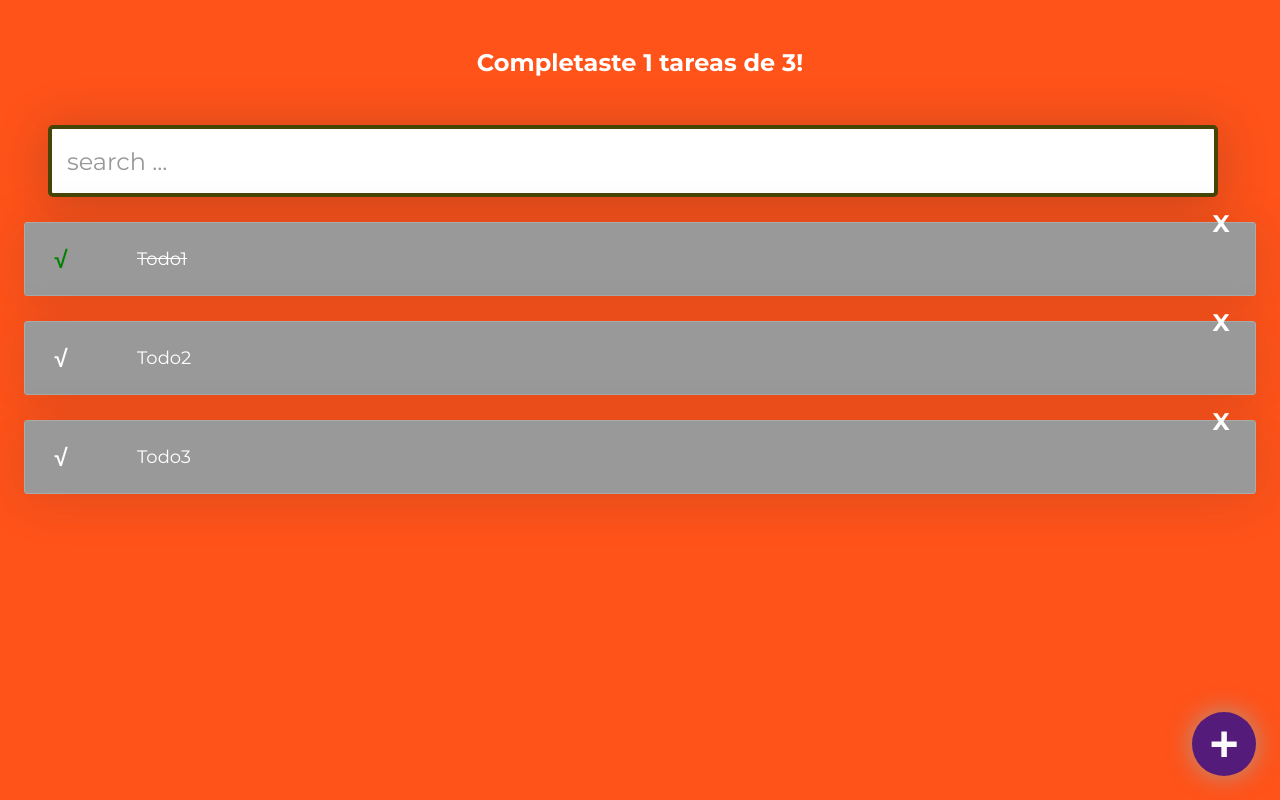
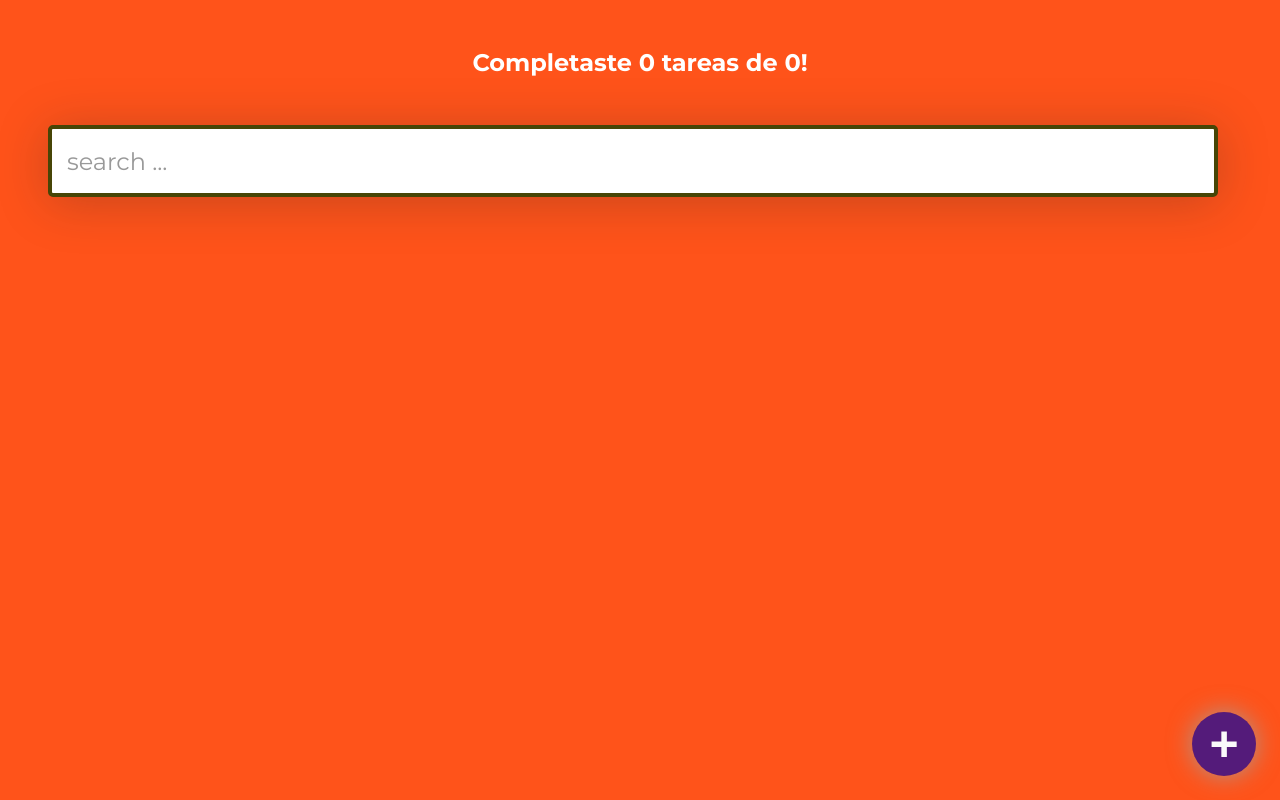
Before and after one commit to pablojorgeandres/react-todo, a React (Create React App) app: page / in a window 1280 px wide. Built offline with nearby package versions, Linux system fonts and the light colour scheme.

Commit message:
localStorage working

```diff
--- a/public/index.html
+++ b/public/index.html
@@ -12,6 +12,7 @@
     <link rel="apple-touch-icon" href="%PUBLIC_URL%/logo192.png" />
     <link rel="manifest" href="%PUBLIC_URL%/manifest.json" />
     <link rel="stylesheet" href="https://fonts.googleapis.com/css?family=Montserrat:wght@400;700&display=swap" />
+    <link rel="stylesheet" href="https://cdnjs.cloudflare.com/ajax/libs/font-awesome/4.7.0/css/font-awesome.min.css">
     <title>React App</title>
   </head>
   <body>
--- a/src/App.js
+++ b/src/App.js
@@ -5,17 +5,27 @@ import { TodoList } from './Components/TodoList';
 import { TodoItem } from './Components/TodoItem';
 import { CreateTodoButton } from './Components/CreateTodoButton';
 
-let defaultTodos = [
-  {text: 'Todo1', completed: true},
-  {text: 'Todo2', completed: false},
-  {text: 'Todo3', completed: false}
-];
+// let defaultTodos = [
+//   {text: 'Todo1', completed: true},
+//   {text: 'Todo2', completed: false},
+//   {text: 'Todo3', completed: false}
+// ];
 
 function App() {
-  const [todos, setTodos] = React.useState(defaultTodos);
+  const localStorageTodos = localStorage.getItem('TODOS_V1');
+  let parsedTodos;
+
+  if (!localStorageTodos) {
+    localStorage.setItem('TODOS_V1', JSON.stringify([]));
+    parsedTodos = [];
+  } else {
+    parsedTodos = JSON.parse(localStorageTodos);
+  }
+
+  const [todos, setTodos] = React.useState(parsedTodos);
   const [searchValue, setSearchValue] = React.useState('');
 
-  const completedTodos = todos.filter(todo => !!todo.completed).length;
+  const completedTodos = todos.filter(x => x.completed).length;
   const totalTodos = todos.length;
 
   let searchedTodos = [];
@@ -23,25 +33,31 @@ function App() {
   if(!searchValue.length >= 1) {
     searchedTodos = todos;
   } else {
-    searchedTodos = todos.filter( todo => {
-      const todoText = todo.text.toLocaleLowerCase();
+    searchedTodos = todos.filter( x => {
+      const todoText = x.text.toLocaleLowerCase();
       const searchText = searchValue.toLowerCase();
       return todoText.includes(searchText);
     })
   }
 
+  const saveTodos = (newTodos) => {
+    const stringifiedTodos = JSON.stringify(newTodos);
+    localStorage.setItem('TODOS_V1', stringifiedTodos);
+    setTodos(newTodos);
+  }
+
   const completeTodo = (text) => {
-    const todoIndex = todos.findIndex( todo => todo.text === text);
+    const todoIndex = todos.findIndex(todo => todo.text === text);
     const newTodos = [...todos];
-    todos[todoIndex].completed = true;
-    setTodos(newTodos);
+    newTodos[todoIndex].completed = true;
+    saveTodos(newTodos);
   }
 
   const deleteTodo = (text) => {
     const todoIndex = todos.findIndex( todo => todo.text === text);
     const newTodos = [...todos];
     newTodos.splice(todoIndex, 1);
-    setTodos(newTodos);
+    saveTodos(newTodos);
   }
 
   return (
--- a/src/Components/TodoItem.js
+++ b/src/Components/TodoItem.js
@@ -8,16 +8,16 @@ function TodoItem(props) {
                 className={`Icon Icon-check ${props.completed && 'Icon-check--active'}`}
                 onClick={props.onComplete}
             >
-                √
+                <i className="fa fa-check"></i>
             </span>
             <p className={`TodoItem-p ${props.completed && 'TodoItem-p--complete'}`}>
                 {props.text}
             </p>
             <span
                 className="Icon Icon-delete"
-                onClick={ props.onDelete}
+                onClick={props.onDelete}
             >
-                X
+                <i className="fa fa-close"></i>
             </span>
         </li>
     );
--- a/src/Styles/TodoItem.css
+++ b/src/Styles/TodoItem.css
@@ -44,7 +44,21 @@
 
 .Icon-delete {
     position: absolute;
-    top: -24px;
+    /* top: -24px; */
     right: 10px;
     font-weight: bold;
 }
+
+.Icon-delete:hover {
+    color: red;
+}
+.fa-close {
+    width: 30px;
+    height: 30px;
+    border-radius: 50%;
+    background-color: black;
+    display: flex;
+    justify-content: center;
+    align-items: center;
+    padding: 3px;
+}
```
